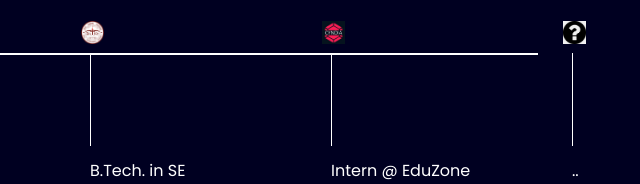
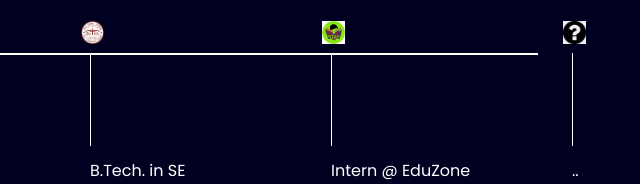
Before and after one commit to akumar2204/Portfolio, a plain HTML site: page index.html in a window 1280 px wide. Shown: the part 839-1023 px from the top of the page, 640-1280 px from the left. Drawn offline with nearby package versions, Linux system fonts and the light colour scheme.

Commit message:
Update index.html

```diff
--- a/index.html
+++ b/index.html
@@ -86,7 +86,7 @@
 
                 </div>
                  <div class="vertical">
-                    <img class="image-top" src="cyndia.png" alt="">
+                    <img class="image-top" src="eduzone.png" alt="">
                     <div class="vertical-title">Intern @ EduZone Classes<br>(May'23-Aug'23)</div>
                     <div class="vertical-desc">
                         In May 2023 – August 2023,
```
